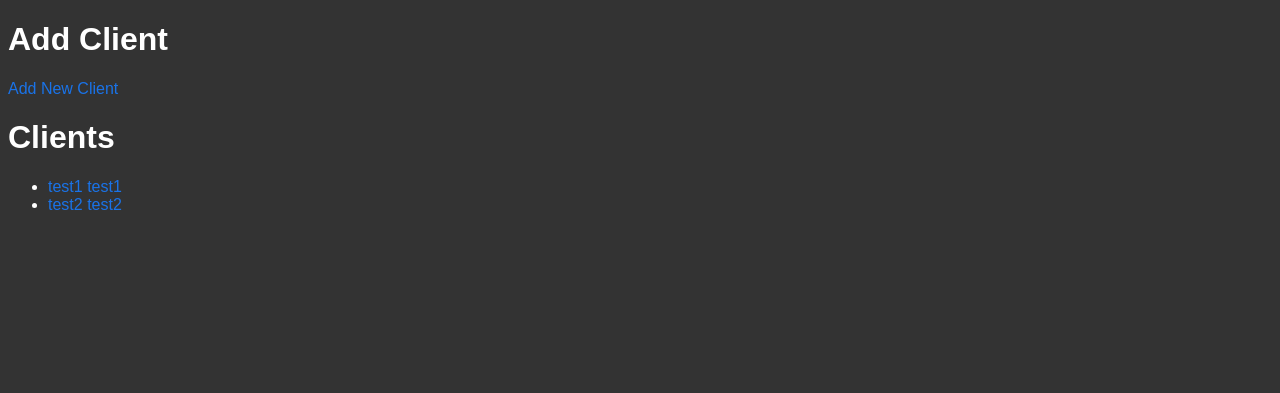
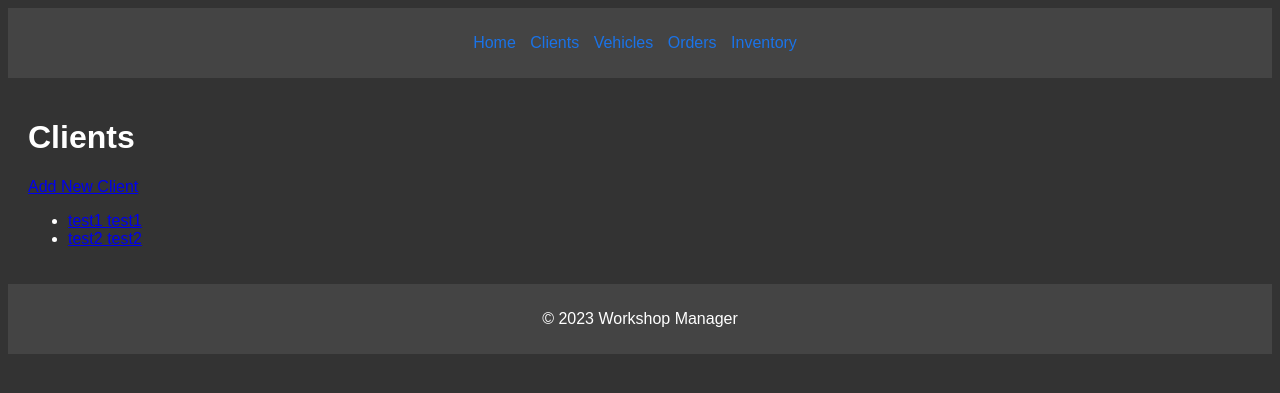
Before and after one commit to impedator/ServiceStation, a Django app: page /clients/ in a window 1280 px wide. Shown: the top 393 px of the page. Run offline with Django 5.2, Linux system fonts and the light colour scheme; data comes from the database, SQL or seed files in the repository.

Commit message:
feature/Add base.html and use it for client pages, adjusting style.css

```diff
--- a/clients/templates/clients/client_list.html
+++ b/clients/templates/clients/client_list.html
@@ -1,18 +1,13 @@
-<!DOCTYPE html>
-<html>
-<head>
-    <title>Clients</title>
-    {% load static %}
-    <link rel="stylesheet" href="{% static 'css/style.css' %}">
-</head>
-<body>
-    <h1>Add Client</h1>
+{% extends "base.html" %}
+
+{% block title %}Clients - Workshop Manager{% endblock %}
+
+{% block content %}
+    <h1>Clients</h1>
     <a href="{% url 'add_client' %}">Add New Client</a>
-    <h1>Clients</h1>
     <ul>
         {% for client in clients %}
         <li><a href="{% url 'client_detail' client.pk %}">{{ client.first_name }} {{ client.last_name }}</a></li>
         {% endfor %}
     </ul>
-</body>
-</html>
+{% endblock %}
--- a/workshop_manager/static/css/style.css
+++ b/workshop_manager/static/css/style.css
@@ -4,9 +4,10 @@ body {
     font-family: Arial, sans-serif;
 }
 
-nav {
+header {
     background-color: #444;
     padding: 10px;
+    text-align: center;
 }
 
 nav ul {
@@ -19,11 +20,22 @@ nav ul li {
     margin-right: 10px;
 }
 
-a {
+nav ul li a {
     color: #1a73e8;
     text-decoration: none;
 }
 
-a:hover {
+nav ul li a:hover {
     text-decoration: underline;
 }
+
+main {
+    padding: 20px;
+}
+
+footer {
+    text-align: center;
+    padding: 10px;
+    background-color: #444;
+    color: #fff;
+}
--- /dev/null
+++ b/workshop_manager/templates/base.html
@@ -0,0 +1,29 @@
+<!DOCTYPE html>
+<html lang="en">
+<head>
+    <meta charset="UTF-8">
+    <title>{% block title %}Workshop Manager{% endblock %}</title>
+    {% load static %}
+    <link rel="stylesheet" href="{% static 'css/style.css' %}">
+</head>
+<body>
+    <header>
+        <nav>
+            <ul>
+                <li><a href="{% url 'index' %}">Home</a></li>
+                <li><a href="{% url 'client_list' %}">Clients</a></li>
+                <li><a href="{% url 'vehicle_list' %}">Vehicles</a></li>
+                <li><a href="{% url 'order_list' %}">Orders</a></li>
+                <li><a href="{% url 'part_list' %}">Inventory</a></li>
+            </ul>
+        </nav>
+    </header>
+    <main>
+        {% block content %}
+        {% endblock %}
+    </main>
+    <footer>
+        <p>© 2023 Workshop Manager</p>
+    </footer>
+</body>
+</html>
```
Also changed, not shown: clients/templates/clients/client_detail.html (+6 -8 lines), workshop_manager/templates/index.html (+6 -24 lines).
